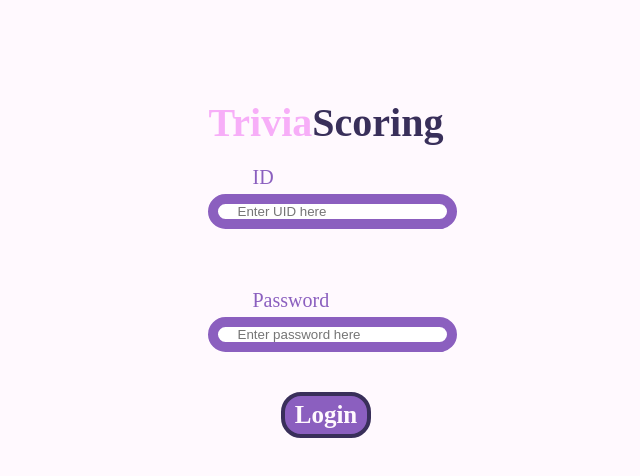
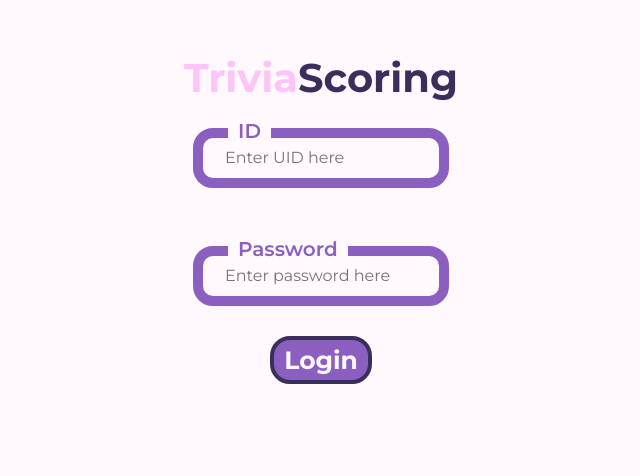
Before and after one commit to hoangm960/trivia_scoring, a React (Create React App) app: page / in a window 1280 px wide. Shown: the part 182-658 px from the top of the page, without its empty margins (319-959 px from the left). Built offline with nearby package versions, Linux system fonts and the light colour scheme; the HTML template or start-up script is replaced by a standard one.

Commit message:
add login input components

```diff
--- /dev/null
+++ b/src/components/login_input.jsx
@@ -0,0 +1,27 @@
+import React from "react";
+import "./style/login_input.css";
+
+export const LoginInput = ({
+    id,
+    placeHolder = "Enter text here...",
+    isPassword = false,
+    title = "Text",
+}) => {
+    return (
+        <div className="input-field">
+            <div className="input-label">
+                <div className="label-frame">
+                    <div className="label">{title}</div>
+                </div>
+            </div>
+            <div className="input-frame">
+                <input
+                    type={isPassword ? "password" : "text"}
+                    id={id}
+                    className="input"
+                    placeholder={placeHolder}
+                />
+            </div>
+        </div>
+    );
+};
--- /dev/null
+++ b/src/components/style/login_input.css
@@ -0,0 +1,75 @@
+.input-field {
+    align-items: flex-start;
+    display: inline-flex;
+    flex-direction: column;
+    position: relative;
+}
+
+.input-field .input-label {
+    align-items: flex-start;
+    display: inline-flex;
+    flex: 0 0 auto;
+    padding-left: 25px;
+    position: relative;
+    z-index: 1;
+}
+
+.input-field .label-frame {
+    align-items: center;
+    background-color: var(--white);
+    display: inline-flex;
+    flex: 0 0 auto;
+    justify-content: center;
+    max-width: 850px;
+    padding: 0px 10px;
+    position: relative;
+}
+
+.input-field .label {
+    color: var(--dark-purple);
+    font-family: "Montserrat";
+    font-size: 20px;
+    font-weight: 600;
+    letter-spacing: 0;
+    line-height: normal;
+    margin-top: -1px;
+    position: relative;
+    text-align: center;
+    white-space: nowrap;
+    width: fit-content;
+}
+
+.input-field .input-frame {
+    align-items: center;
+    border: 10px solid;
+    border-color: var(--dark-purple);
+    border-radius: 20px;
+    display: flex;
+    flex: 0 0 auto;
+    justify-content: space-between;
+    margin-bottom: -10px;
+    margin-left: -10px;
+    margin-right: -10px;
+    margin-top: -15px;
+    min-height: 40px;
+    padding: 0px 20px;
+    position: relative;
+    z-index: 0;
+}
+
+.input-field input {
+    flex: 1;
+    font-family: "Montserrat";
+    font-size: 16px;
+    font-weight: 400;
+    letter-spacing: 0;
+    line-height: normal;
+    border: 0;
+    color: var(--black);
+    background-color: transparent;
+    outline: none;
+}
+
+.input-field input:focus {
+    outline: none;
+}
--- a/src/index.css
+++ b/src/index.css
@@ -1,8 +1,20 @@
+@import url('https://fonts.googleapis.com/css2?family=Montserrat:ital,wght@0,100..900;1,100..900&display=swap');
+
+:root {
+  --white: #FFF9FE;
+  --light-pink: #FDC5F5;
+  --dark-pink: #F7AEF8;
+  --purple: #C989EB;
+  --dark-purple: #8B5FBF;
+  --deep-dark-purple: #392F5A;
+  --black: #0B0912;
+}
+
 body {
   margin: 0;
   font-family: -apple-system, BlinkMacSystemFont, 'Segoe UI', 'Roboto', 'Oxygen',
     'Ubuntu', 'Cantarell', 'Fira Sans', 'Droid Sans', 'Helvetica Neue',
-    sans-serif;
+    sans-serif, 'Montserrat';
   -webkit-font-smoothing: antialiased;
   -moz-osx-font-smoothing: grayscale;
 }
--- a/src/pages/login.jsx
+++ b/src/pages/login.jsx
@@ -1,8 +1,9 @@
 import { React } from 'react';
 import { useHistory } from 'react-router-dom';
-import './style/dashboard_login.css';
+import './style/login.css';
 import { doc, getDoc } from 'firebase/firestore';
 import { db } from '../firebase';
+import { LoginInput } from '../components/login_input';
 
 
 const LoginPage = () => {
@@ -30,35 +31,19 @@ const LoginPage = () => {
     }
 
     return (
-        <>
         <div className="container1">
             <div className="title">
                 <span>Trivia</span>
                 <span>Scoring</span>
             </div>
             <div className="form">
-                    <div className="input-field">
-                        <div className="input-label">
-                            <div>
-                                <div>ID</div>
-                            </div>
-                        </div>
-                        <input id='uid' className="input" placeholder='Enter UID here' />
-                    </div>
-                    <div className="input-field">
-                        <div className="input-label">
-                            <div>
-                                <div>Password</div>
-                            </div>
-                        </div>
-                        <input id='password' type="password" className="input" placeholder="Enter password here" />
-                    </div>
+                <LoginInput id='uid' placeHolder='Enter UID here' title='ID' />
+                <LoginInput id='password' placeHolder='Enter password here' title='Password' isPassword={true} />
             </div>
             <div className="button" onClick={handleLogin}>
                 <div>Login</div>
             </div>
         </div>
-        </>
     );
 };
 
--- a/src/pages/style/dashboard_login.css
+++ /dev/null
@@ -1,119 +0,0 @@
-html,
-body {
-    height: 100%;
-    margin: 0;
-    padding: 0;
-}
-
-
-.container1 {
-    width: 100vw;
-    height: 100vh;
-    padding: 50px 5px;
-    background-color: #FFF9FE;
-    display: inline-flex;
-    flex-direction: column;
-    justify-content: center;
-    align-items: center;
-}
-
-.title {
-    width: 100%;
-    height: 47px;
-    margin-bottom: 20px;
-    text-align: center;
-}
-
-.title span {
-    color: #F7AEF8;
-    font-size: 40px;
-    font-family: 'Montserrat';
-    font-weight: 700;
-    word-wrap: break-word;
-}
-
-.title span:nth-child(2) {
-    color: #392F5A;
-}
-
-.form {
-    display: flex;
-    flex-direction: column;
-    justify-content: flex-start;
-    align-items: center;
-    gap: 60px;
-}
-
-.input-field {
-    display: flex;
-    flex-direction: column;
-    justify-content: flex-start;
-    align-items: flex-start;
-}
-
-.input-label {
-    display: inline-flex;
-    justify-content: flex-start;
-    align-items: flex-start;
-    gap: 10px;
-    padding-bottom: 5px;
-    padding-left: 25px;
-}
-
-.input-label div {
-    display: flex;
-    justify-content: center;
-    align-items: center;
-    gap: 10px;
-    padding: 0 10px;
-    background: #FFF9FE;
-}
-
-.input-label div div {
-    text-align: center;
-    color: #8B5FBF;
-    font-size: 20px;
-    font-family: 'Montserrat';
-    font-weight: 500;
-    word-wrap: break-word;
-}
-
-.input {
-    display: inline-flex;
-    justify-content: space-between;
-    align-items: center;
-    width: 80%;
-    padding: 0 20px;
-    border-radius: 20px;
-    border: 10px #8B5FBF solid;
-}
-
-.input div {
-    flex: 1 1 0;
-    color: #0B0912;
-    font-size: 16px;
-    font-family: 'Montserrat';
-    font-weight: 400;
-    word-wrap: break-word;
-}
-
-.button {
-    display: inline-flex;
-    justify-content: flex-start;
-    align-items: center;
-    padding: 5px 10px;
-    margin-top: 40px;
-    background: #8B5FBF;
-    border-radius: 20px;
-    border: 4px #392F5A solid;
-
-}
-
-.button div {
-    color: #FFF9FE;
-    font-size: 25px;
-    font-family: 'Montserrat';
-    font-weight: 700;
-    word-wrap: break-word;
-    cursor: pointer;
-}
--- /dev/null
+++ b/src/pages/style/login.css
@@ -0,0 +1,68 @@
+html,
+body {
+    height: 100%;
+    margin: 0;
+    padding: 0;
+    background-color: var(--white);
+    display: flex;
+    align-items: center;
+    justify-content: center;
+}
+
+
+.container1 {
+    width: 100%;
+    height: 100%;
+    display: inline-flex;
+    flex-direction: column;
+    justify-content: center;
+    align-items: center;
+}
+
+.title {
+    width: 100%;
+    height: 47px;
+    margin-bottom: 20px;
+    text-align: center;
+}
+
+.title span {
+    color: var(--light-pink);
+    font-size: 40px;
+    font-family: 'Montserrat';
+    font-weight: 700;
+    word-wrap: break-word;
+}
+
+.title span:nth-child(2) {
+    color: var(--deep-dark-purple);
+}
+
+.form {
+    display: flex;
+    flex-direction: column;
+    justify-content: flex-start;
+    align-items: center;
+    gap: 60px;
+}
+
+.button {
+    display: inline-flex;
+    justify-content: flex-start;
+    align-items: center;
+    padding: 5px 10px;
+    margin-top: 40px;
+    background: var(--dark-purple);
+    border-radius: 20px;
+    border: 4px var(--deep-dark-purple) solid;
+
+}
+
+.button div {
+    color: var(--white);
+    font-size: 25px;
+    font-family: 'Montserrat';
+    font-weight: 700;
+    word-wrap: break-word;
+    cursor: pointer;
+}
--- a/src/pages/team.jsx
+++ b/src/pages/team.jsx
@@ -1,5 +1,5 @@
 import React from 'react';
-import './style/game_team.css';
+import './style/team.css';
 
 
 const TeamPage = () => {
```
Also changed, not shown: src/pages/style/team.css (renamed from src/pages/style/game_team.css). Lines whose indentation alone changed are shown as unchanged.
